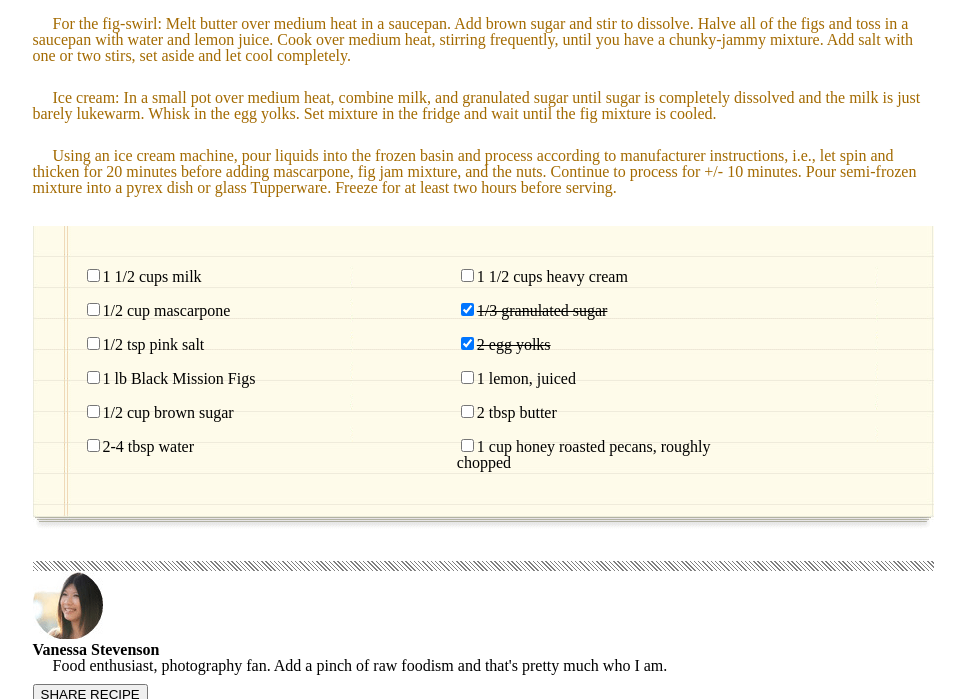
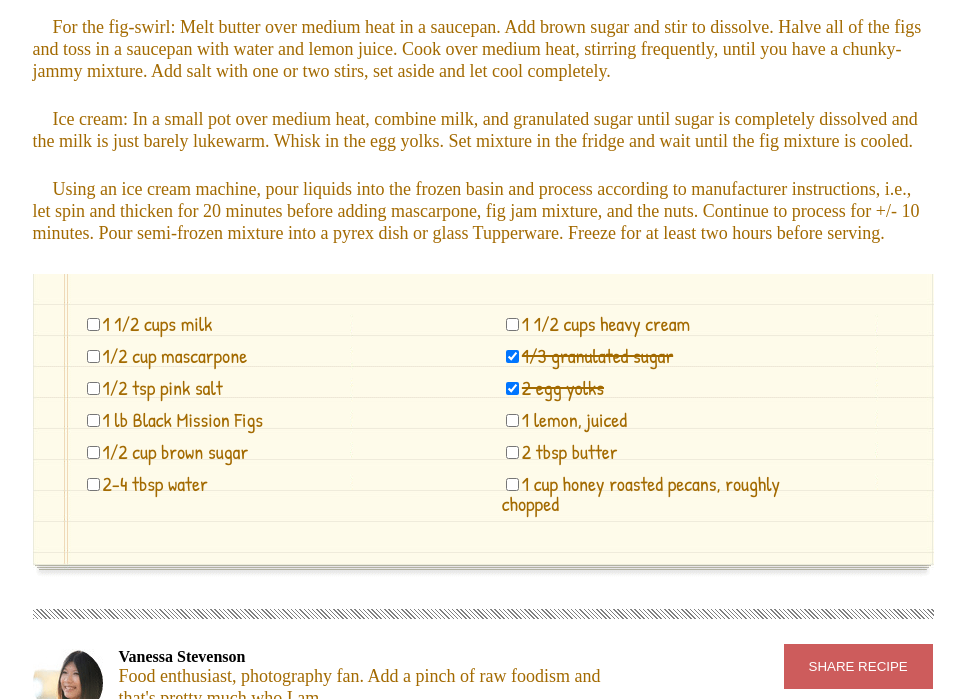
Before and after one commit to riedmank/choco-pizza, a plain HTML site: page index.html in a window 1280 px wide. Shown: the part 846-1545 px from the top of the page, without its empty margins (157-1122 px from the left). Drawn offline with Linux system fonts and the light colour scheme.

Commit message:
polished some styles

```diff
--- a/css/styles.css
+++ b/css/styles.css
@@ -86,18 +86,24 @@ p {
   text-indent: 20px;
   color: rgb(163, 106, 0);
   margin-bottom: 10px;
+  line-height: 22px;
+  font-size: 18px;
 }
 
 #list div {
   display: inline-block;
   height: 150px;
-  width: 30%;
+  width: 35%;
   margin: 35px 50px 60px 50px;
   vertical-align: top;
 }
 
 li {
-  padding: 5px 0px 10px 0px;
+  padding: 5px 0px 7px 0px;
+  font-family: 'Patrick Hand', cursive;
+  color: rgb(163, 106, 0);
+  font-size: 20px;
+  line-height: 20px;
 }
 
 #list {
@@ -118,6 +124,30 @@ footer p {
   color: black;
 }
 
+#footerimg {
+  float: left;
+  margin-right: 15px;
+}
+
+#button {
+  margin-top: 25px;
+  width: 150px;
+  float: right;
+}
+
+input {
+  padding: 15px 25px;
+  background-color: indianred;
+  color: white;
+  border: 0px;
+}
+
+#footer {
+  width: 600px;
+  float: left;
+  margin: 30px 0px;
+}
+
 #footerlogo {
   text-align: center;
   margin-bottom: 20px;
@@ -129,6 +159,13 @@ hr {
 }
 
 address {
+  color: grey;
+  font-size: .75em;
   text-align: center;
   margin-bottom: 50px;
 }
+
+footer p {
+  color: rgb(163, 106, 0);
+  text-indent: 0px;
+}
--- a/index.html
+++ b/index.html
@@ -9,6 +9,7 @@
   <link rel="stylesheet" type="text/css" href="css/styles.css" />
   <link href="https://fonts.googleapis.com/css?family=Yellowtail" rel="stylesheet">
   <link href="https://fonts.googleapis.com/css?family=Anton" rel="stylesheet">
+  <link href="https://fonts.googleapis.com/css?family=Patrick+Hand" rel="stylesheet">
 </head>
 <body>
     <header>
@@ -74,16 +75,18 @@
   </main>
   <footer>
     <div class="border"></div>
-    <div>
-    <img src="img/van-pic.png">
-    <h2>Vanessa Stevenson</h2>
-    <p>Food enthusiast, photography fan. Add a pinch of raw foodism and that's pretty much who I am.</p>
-    <input type="button" value="SHARE RECIPE">
-  </div>
+    <div id="footer">
+      <img id="footerimg" src="img/van-pic.png">
+      <h2>Vanessa Stevenson</h2>
+        <p>Food enthusiast, photography fan. Add a pinch of raw foodism and that's pretty much who I am.</p>
+    </div>
+    <div id="button">
+        <input type="button" value="SHARE RECIPE">
+    </div>
   <div id="footerlogo">
   <hr/> <img src="img/small-logo.png"> <hr/>
   </div>
-  <address>Delicious copyright 2013 dot All Rights Reseverd.<br>Proudly published with Ghost.</address>
+  <address>Delicious &#169; 2013 &#149; All Rights Reseverd.<br>Proudly published with Ghost.</address>
   </footer>
  </body>
 </html>
```
